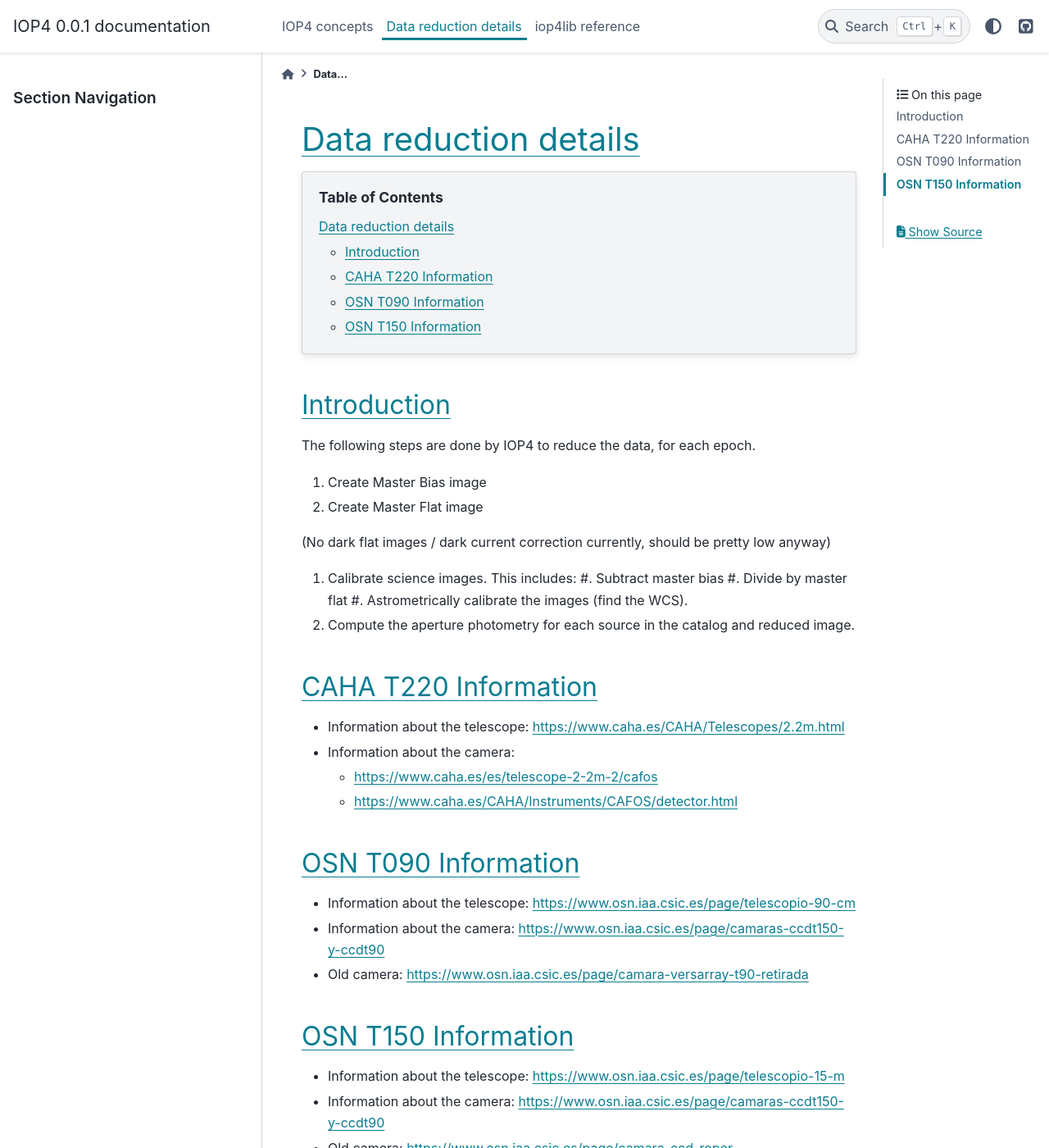
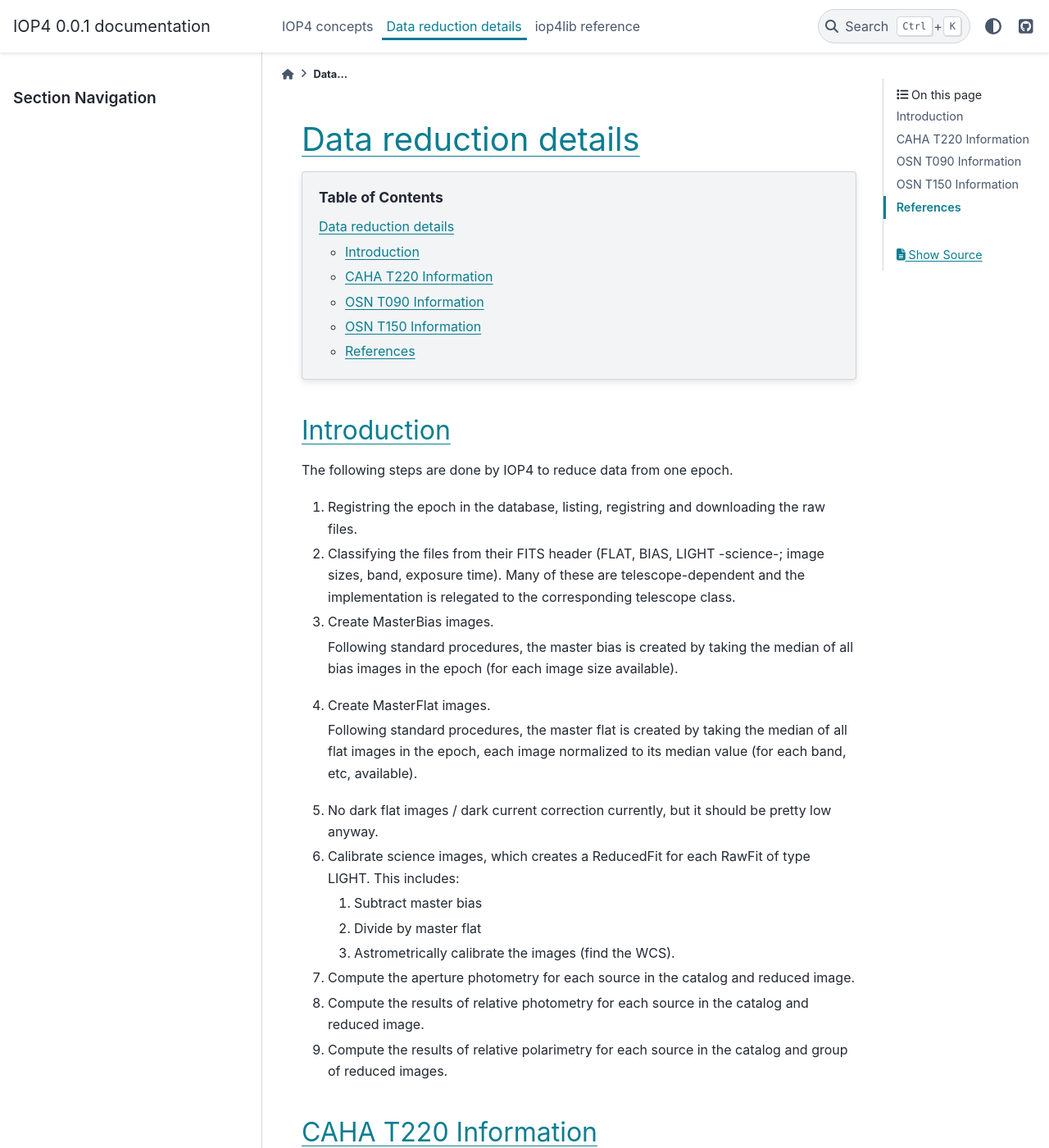
Before and after one commit to juanep97/iop4, a Sphinx documentation site: the page built from docs/data_reduction_details.rst, in a window 1280 px wide and 1400 px high. Shown: the whole window at 82% size. Built offline with Sphinx 7.4.7 and the PyData theme 0.15.4, drawn with Linux system fonts in a browser that asks for light colours; cross-references to code outside the pages are shown as plain code; some of the changed text lies outside the part shown.

Commit message:
remove sphinx rtd theme, replace it with pydata, add bibtex references to documentation

```diff
--- /dev/null
+++ b/docs/citations.bib
@@ -0,0 +1,17 @@
+@ARTICLE{zapatero_caballero_bejar:2005,
+       author = {{Zapatero Osorio}, M.~R. and {Caballero}, J.~A. and {B{\'e}jar}, V.~J.~S.},
+        title = "{Optical Linear Polarization of Late M and L Type Dwarfs}",
+      journal = {\apj},
+     keywords = {Polarization, Stars: Atmospheres, Stars: Late-Type, Stars: Low-Mass, Brown Dwarfs, Astrophysics},
+         year = 2005,
+        month = mar,
+       volume = {621},
+       number = {1},
+        pages = {445-460},
+          doi = {10.1086/427433},
+archivePrefix = {arXiv},
+       eprint = {astro-ph/0411531},
+ primaryClass = {astro-ph},
+       adsurl = {https://ui.adsabs.harvard.edu/abs/2005ApJ...621..445Z},
+      adsnote = {Provided by the SAO/NASA Astrophysics Data System}
+}
--- a/docs/conf.py
+++ b/docs/conf.py
@@ -15,8 +15,8 @@
 # https://www.sphinx-doc.org/en/master/usage/configuration.html#general-configuration
 
 extensions = [
+    'sphinxcontrib.bibtex',
     'sphinx.ext.autodoc',
-    'sphinx_rtd_theme',
     'sphinx_mdinclude',
     'numpydoc',
 ]
@@ -50,6 +50,10 @@
 html_css_files = [
     'pydata/custom.css',
 ]
+
+# --- bibliography options
+bibtex_bibfiles = ['citations.bib']
+bibtex_reference_style = "author_year"
 
 # -- doc options -------------------------------------------------
 autodoc_member_order = 'groupwise'
--- a/docs/data_reduction_details.rst
+++ b/docs/data_reduction_details.rst
@@ -9,20 +9,31 @@
 Introduction
 ------------
 
-The following steps are done by IOP4 to reduce the data, for each epoch.
+The following steps are done by IOP4 to reduce data from one epoch.
 
-#. Create Master Bias image
-#. Create Master Flat image
+#. Registring the epoch in the database, listing, registring and downloading the raw files.
 
-(No dark flat images / dark current correction currently, should be pretty low anyway)
+#. Classifying the files from their FITS header (FLAT, BIAS, LIGHT -science-; image sizes, band, exposure time). Many of these are telescope-dependent and the implementation is relegated to the corresponding telescope class.
 
-#. Calibrate science images. This includes:
+#. Create MasterBias images.
+
+   Following standard procedures, the master bias is created by taking the median of all bias images in the epoch (for each image size available).
+
+#. Create MasterFlat images.
+
+   Following standard procedures, the master flat is created by taking the median of all flat images in the epoch, each image normalized to its median value (for each band, etc, available).
+
+#. No dark flat images / dark current correction currently, but it should be pretty low anyway.
+
+#. Calibrate science images, which creates a ReducedFit for each RawFit of type LIGHT. This includes:
+
    #. Subtract master bias
    #. Divide by master flat
    #. Astrometrically calibrate the images (find the WCS).
 
 #. Compute the aperture photometry for each source in the catalog and reduced image.
-
+#. Compute the results of relative photometry for each source in the catalog and reduced image.
+#. Compute the results of relative polarimetry for each source in the catalog and group of reduced images.
 
 CAHA T220 Information
 ---------------------
@@ -33,6 +44,8 @@
 
   * https://www.caha.es/es/telescope-2-2m-2/cafos
   * https://www.caha.es/CAHA/Instruments/CAFOS/detector.html
+
+* Reduction of polarization is done according to :cite:t:`zapatero_caballero_bejar:2005`.
 
 OSN T090 Information
 --------------------
@@ -47,3 +60,10 @@
 * Information about the telescope: https://www.osn.iaa.csic.es/page/telescopio-15-m
 * Information about the camera:  https://www.osn.iaa.csic.es/page/camaras-ccdt150-y-ccdt90
 * Old camera: https://www.osn.iaa.csic.es/page/camara-ccd-roper
+
+
+References
+----------
+.. bibliography::
+   :style: unsrt
+   :all:
--- a/environment.yml
+++ b/environment.yml
@@ -38,8 +38,10 @@
   - numpydoc
   - sphinx
   - sphinx-automodapi
-  - sphinx_rtd_theme
   - sphinx-mdinclude
+  - pydata-sphinx-theme
+  - sphinxcontrib-bibtex
+  - docutils>=0.20 # for sphinxcontrib-bibtex
   - nbsphinx
   - pip:
     - astrometry==4.1.2
```
